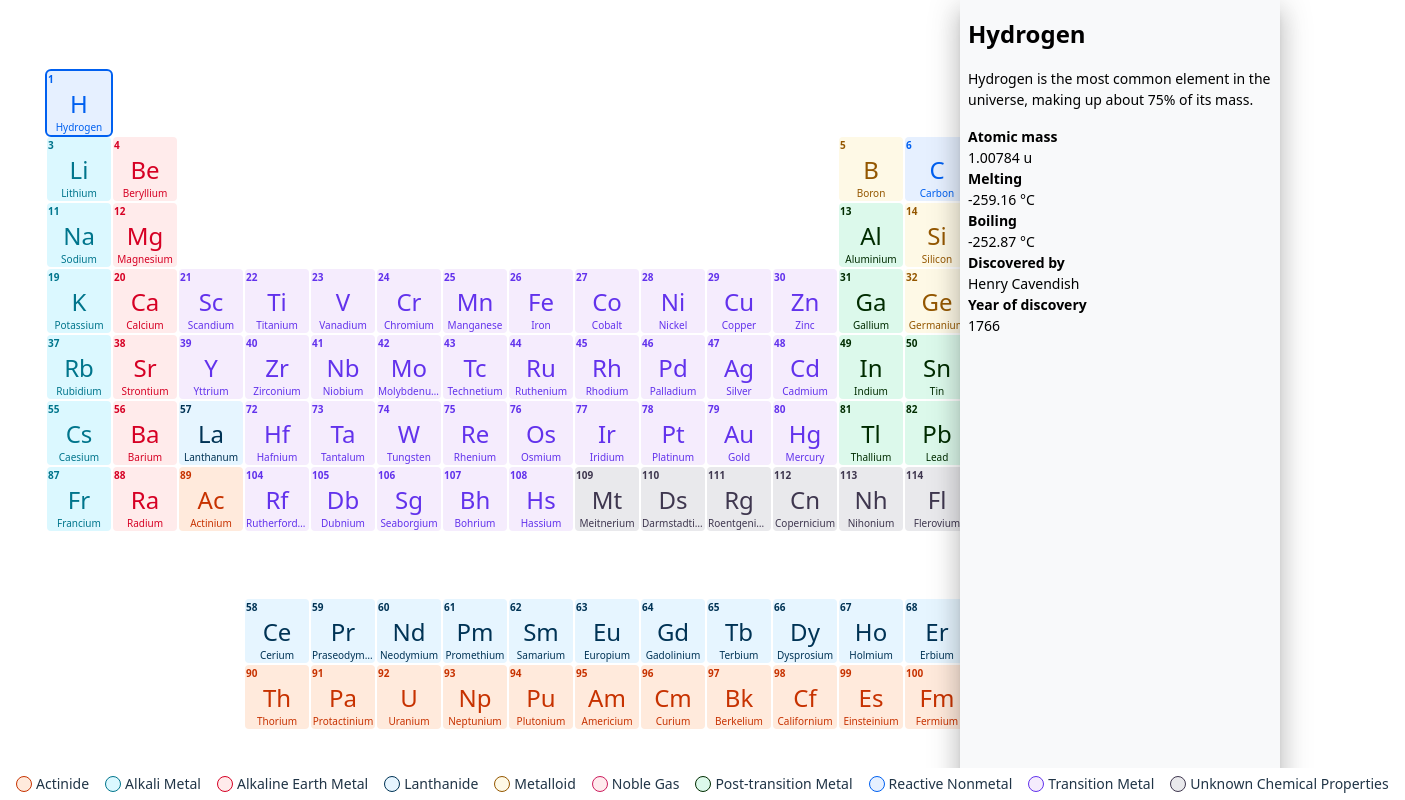
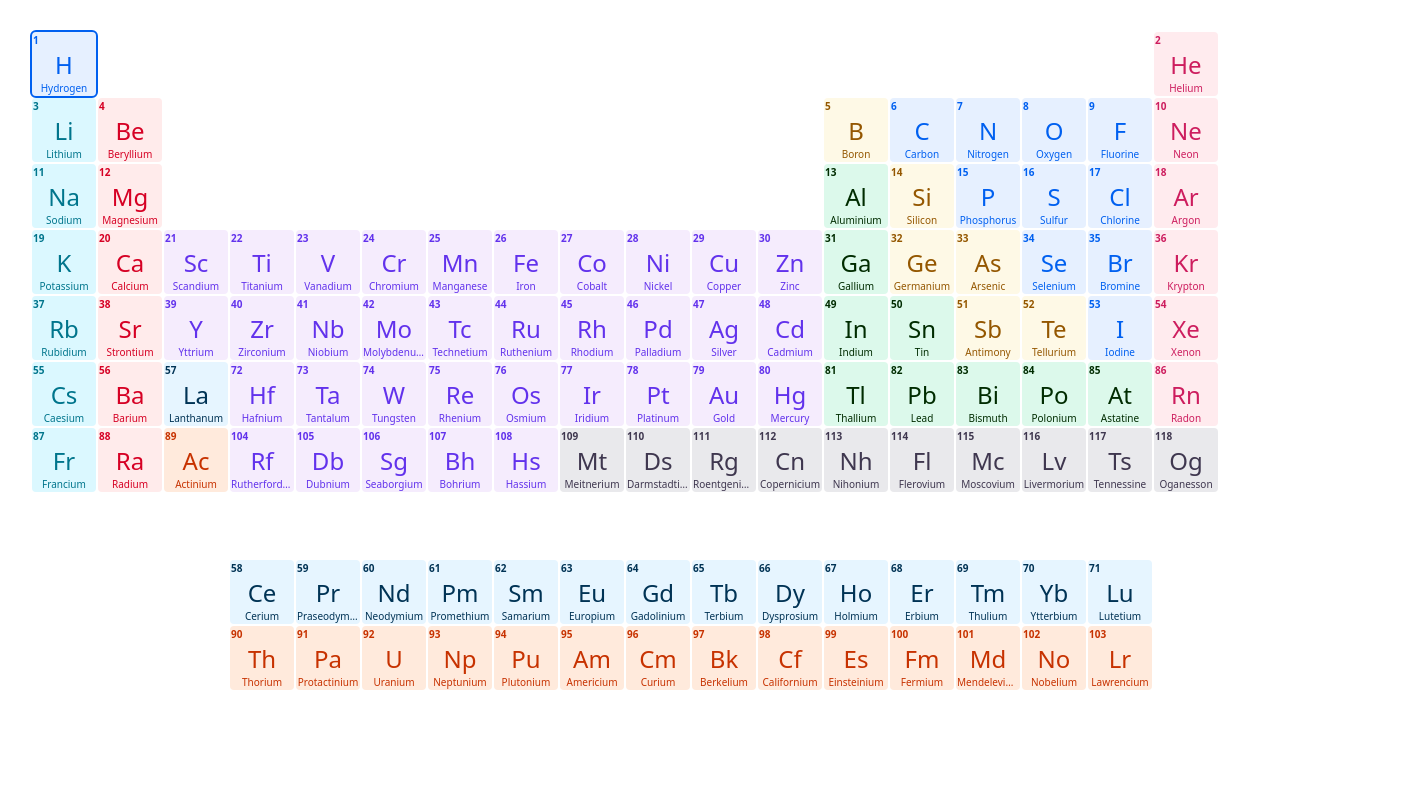
Before and after one commit to Mizumono/periodic-table, a React (Vite) app: page / in a window 1280 px wide. Shown: the whole page, 1405 px wide, since content can reach past the window. Built offline with nearby package versions, Linux system fonts and the light colour scheme.

Commit message:
style: layout fixes

```diff
--- a/index.html
+++ b/index.html
@@ -7,7 +7,7 @@
     <title>periodic-table</title>
   </head>
   <body>
-    <div id="root"></div>
+    <main id="root"></main>
     <script type="module" src="/src/main.tsx"></script>
   </body>
 </html>
--- a/src/App.module.css
+++ b/src/App.module.css
@@ -1,10 +1,15 @@
-.appWrapper {
-  align-items: center;
+.container {
+  background: #fff;
   display: flex;
   flex-direction: column;
-  height: 100vh;
-  justify-content: space-around;
-  width: 100vw;
+  height: 100%;
+  width: 100%;
+}
+
+.content {
+  display: flex;
+  height: 100%;
+  width: 100%;
 }
 
 .filtersWrapper {
--- a/src/App.tsx
+++ b/src/App.tsx
@@ -20,17 +20,20 @@ function App() {
   };
 
   return (
-    <div className={styles.appWrapper} onClick={handleWrapperClick} ref={appWrapperRef}>
+    <div className={styles.container} onClick={handleWrapperClick} ref={appWrapperRef}>
+      <div className={styles.content}>
         <PeriodicTable
           activeCategory={activeCategory}
           onSelectCategory={setActiveCategory}
           onSelectElement={setSelectedElement}
           selectedElement={selectedElement}
         />
-      <ElementDetails element={selectedElement} />
+
+      </div>
+      {/* <ElementDetails element={selectedElement} />
       <div className={styles.filtersWrapper}>
         <Filters activeCategory={activeCategory} onSelectCategory={setActiveCategory} />
-      </div>
+      </div> */}
     </div>
   )
 }
--- a/src/components/PeriodicTable/PeriodicTable.module.css
+++ b/src/components/PeriodicTable/PeriodicTable.module.css
@@ -3,4 +3,8 @@
   gap: 2px;
   grid-template-columns: repeat(18, 64px);
   grid-template-rows: repeat(10, 64px);
+  height: 100%;
+  overflow: auto;
+  padding: 32px;
+  width: 100%;
 }
--- a/src/index.css
+++ b/src/index.css
@@ -4,6 +4,22 @@
   box-sizing: border-box;
   margin: 0;
   padding: 0;
+}
+
+body,
+html {
+  background-color: #f8f9fa;
+  height: 100%;
+  margin: 0;
+  overflow: hidden;
+  padding: 0;
+  position: absolute;
+  width: 100%;
+}
+
+main {
+  height: 100%;
+  width: 100%;
 }
 
 :root {
@@ -26,14 +42,6 @@ a {
 }
 a:hover {
   color: #535bf2;
-}
-
-body {
-  margin: 0;
-  display: flex;
-  place-items: center;
-  min-width: 320px;
-  min-height: 100vh;
 }
 
 h1 {
```
Lines whose indentation alone changed are shown as unchanged.
